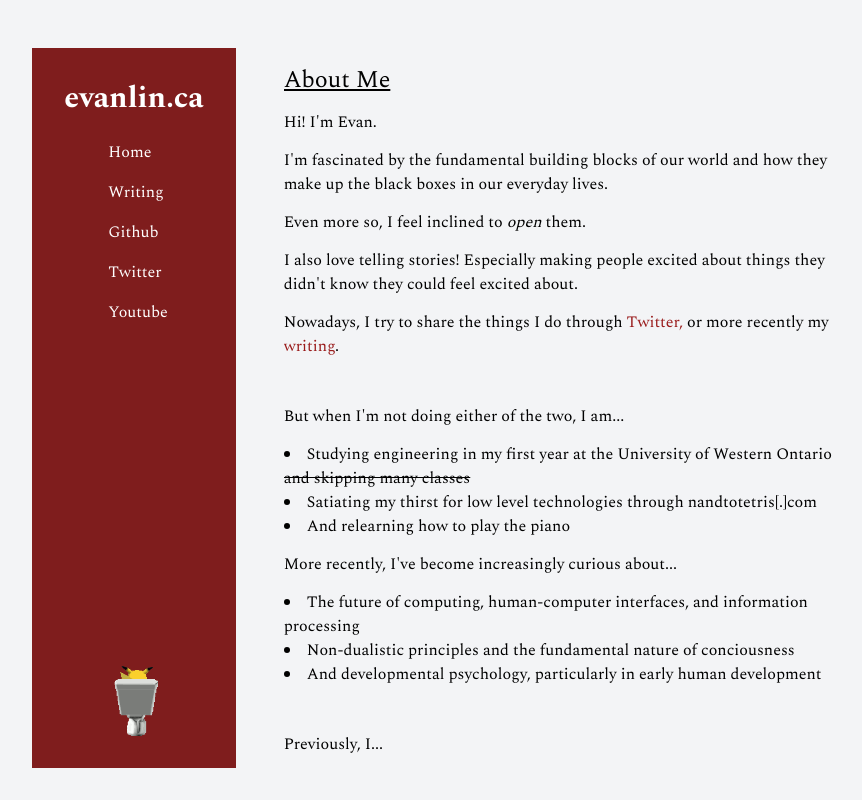
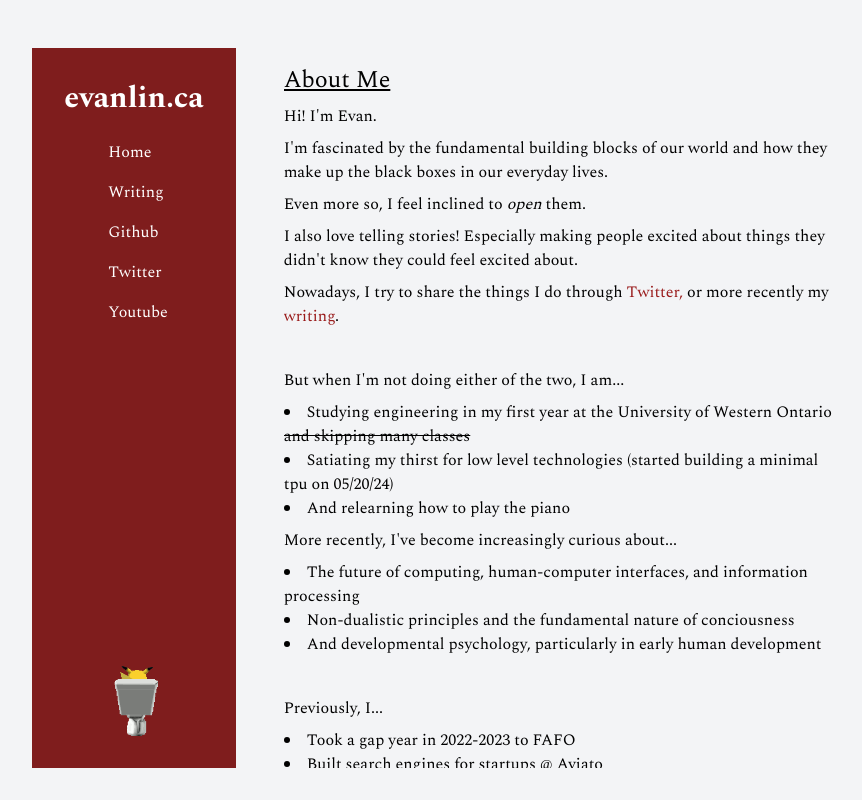
Before and after one commit to eevaain/evanlin.ca, a Next.js app: page / in a window 1280 px wide. Shown: the whole page, without its empty margins (181-1043 px from the left). Built offline with nearby package versions, Linux system fonts and the light colour scheme.

Commit message:
asdfghjkl

```diff
--- a/src/app/page.tsx
+++ b/src/app/page.tsx
@@ -9,7 +9,7 @@ export default function Home() {
     <div className="flex md:pt-12 pt-8 pb-8 w-full justify-center h-full">
       <div className="md:flex md:space-x-12 md:w-2/3 w-5/6 ">
         <Navigation />
-        <div className="flex flex-col md:pt-4 pt-6 gap-3.5 overflow-auto px-4 md:px-0 md:pr-10">
+        <div className="flex flex-col md:pt-4 pt-6 gap-2 overflow-auto px-4 md:px-0 md:pr-10">
           <h2 className="text-xl md:text-2xl underline">About Me</h2>
 
           <p>Hi! I{"'"}m Evan.</p>
@@ -58,8 +58,7 @@ export default function Home() {
             </li>
 
             <li>
-              Satiating my thirst for low level technologies through
-              nandtotetris[.]com
+              Satiating my thirst for low level technologies (started building a minimal tpu on 05/20/24)
             </li>
             <li>And relearning how to play the piano</li>
           </ul>
```
